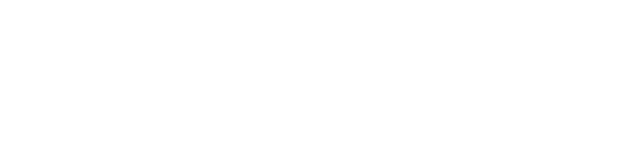
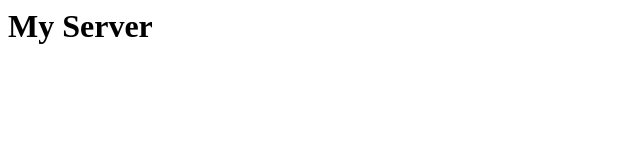
Before and after one commit to KelvinTan69/AWS, a plain HTML site: page index.html in a window 1280 px wide. Shown: the whole page, without its empty margins (0-640 px from the left). Drawn offline with Linux system fonts and the light colour scheme.

Commit message:
Update index.html

```diff
--- a/index.html
+++ b/index.html
@@ -1 +1 @@
-<hyml>
+<html><h1>My Server</h1></html>
```
